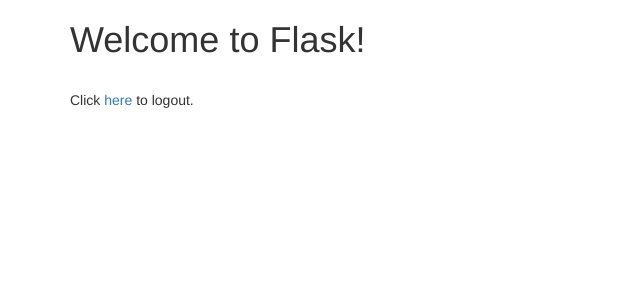
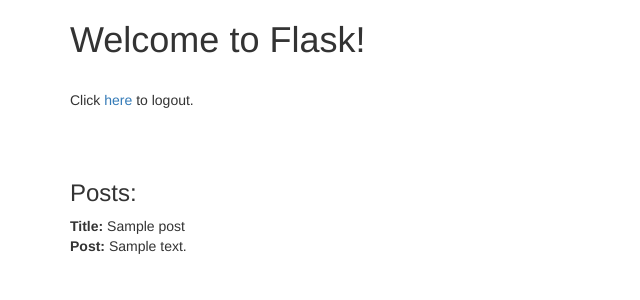
Before and after one commit to pedrocarvalhodev/flask-intro, a Flask app: template templates/index.html in a window 1280 px wide. Shown: the top 300 px of the page, without its empty margins (0-640 px from the left). Run offline with Flask 2, Linux system fonts and the light colour scheme; the template is opened without the code that fills it: most values are stand-ins (such as "Sample title", 1, 10 or a date in 2020).

Commit message:
part 5 databases with sqlite3

```diff
--- a/app.py
+++ b/app.py
@@ -1,12 +1,16 @@
 # import the Flask class from the flask module
-from flask import Flask, render_template, redirect, url_for, request, session, flash
+from flask import Flask, render_template, redirect, \
+    url_for, request, session, flash, g
 from functools import wraps
+import sqlite3
 
 # create the application object
 app = Flask(__name__)
 
 # config
 app.secret_key = 'my precious'
+app.database = 'sample.db'
+
 
 # login required decorator
 def login_required(f):
@@ -19,29 +23,38 @@
             return redirect(url_for('login'))
     return wrap
 
+
 # use decorators to link the function to a url
 @app.route('/')
 @login_required
 def home():
-    return render_template('index.html')  # render a template
     # return "Hello, World!"  # return a string
+    g.db = connect_db()
+    cur = g.db.execute('select * from posts')
+    posts = [dict(title=row[0], description=row[1]) for row in cur.fetchall()]
+    g.db.close()
+    return render_template('index.html', posts=posts)  # render a template
+
 
 @app.route('/welcome')
 def welcome():
     return render_template('welcome.html')  # render a template
+
 
 # route for handling the login page logic
 @app.route('/login', methods=['GET', 'POST'])
 def login():
     error = None
     if request.method == 'POST':
-        if request.form['username'] != 'admin' or request.form['password'] != 'admin':
+        if (request.form['username'] != 'admin') \
+                or request.form['password'] != 'admin':
             error = 'Invalid Credentials. Please try again.'
         else:
             session['logged_in'] = True
             flash('You were logged in.')
             return redirect(url_for('home'))
     return render_template('login.html', error=error)
+
 
 @app.route('/logout')
 @login_required
@@ -50,6 +63,10 @@
     flash('You were logged out.')
     return redirect(url_for('welcome'))
 
+# connect to database
+def connect_db():
+    return sqlite3.connect(app.database)
+
 
 # start the server with the 'run()' method
 if __name__ == '__main__':
--- a/templates/index.html
+++ b/templates/index.html
@@ -1,8 +1,16 @@
+
 {% extends "base.html" %}
 {% block content %}
 
 <h1>Welcome to Flask!</h1>
 <br>
 <p>Click <a href="/logout">here</a> to logout.</p>
+<br><br>
+<h3>Posts:</h3>
+{% for post in posts %}
+  <strong>Title:</strong> {{ post.title }} <br>
+  <strong>Post:</strong> {{ post.description }} <br>
+<br>
+{% endfor %}
 
 {% endblock %}
```
Also changed, not shown: sql.py (added, +8 -0 lines), 1 other file.
